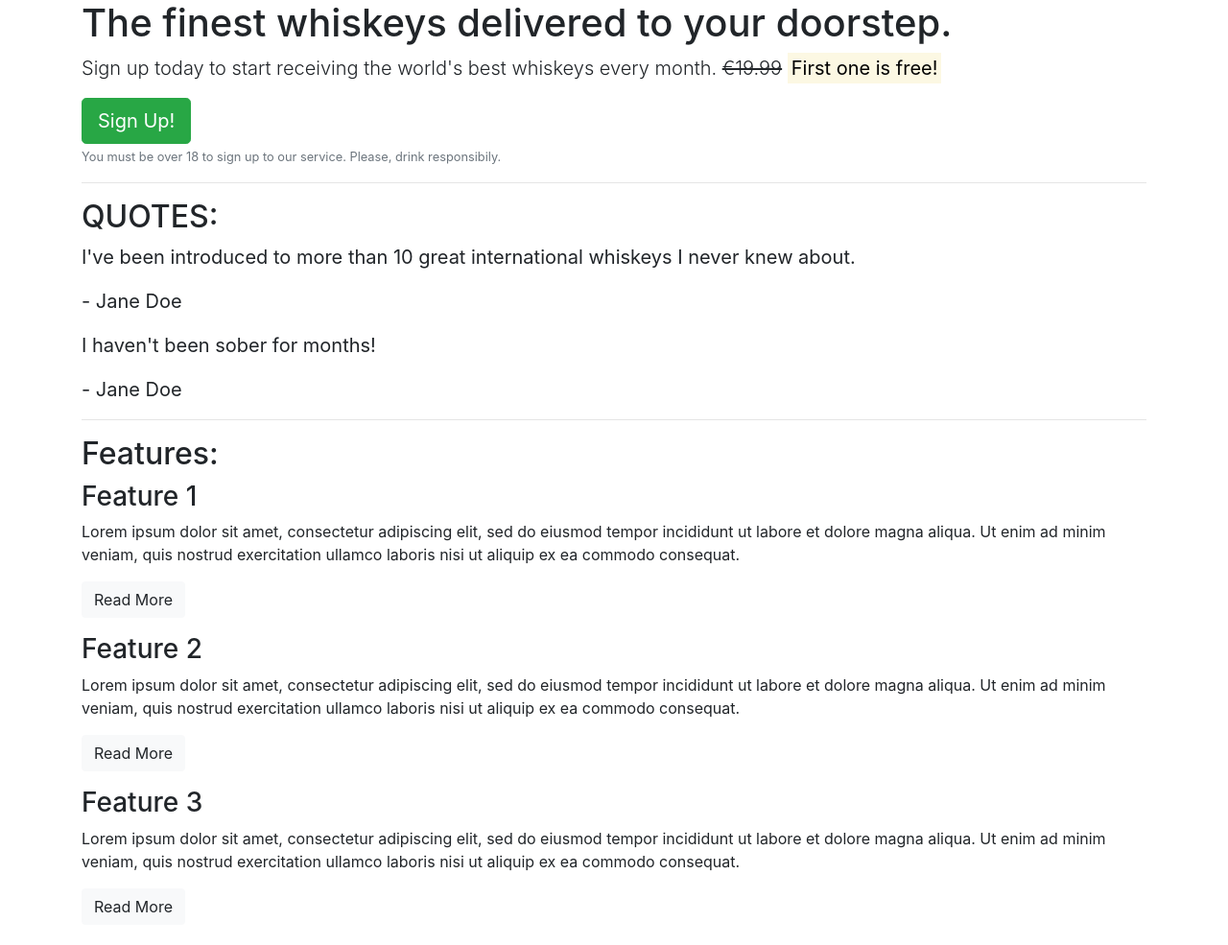
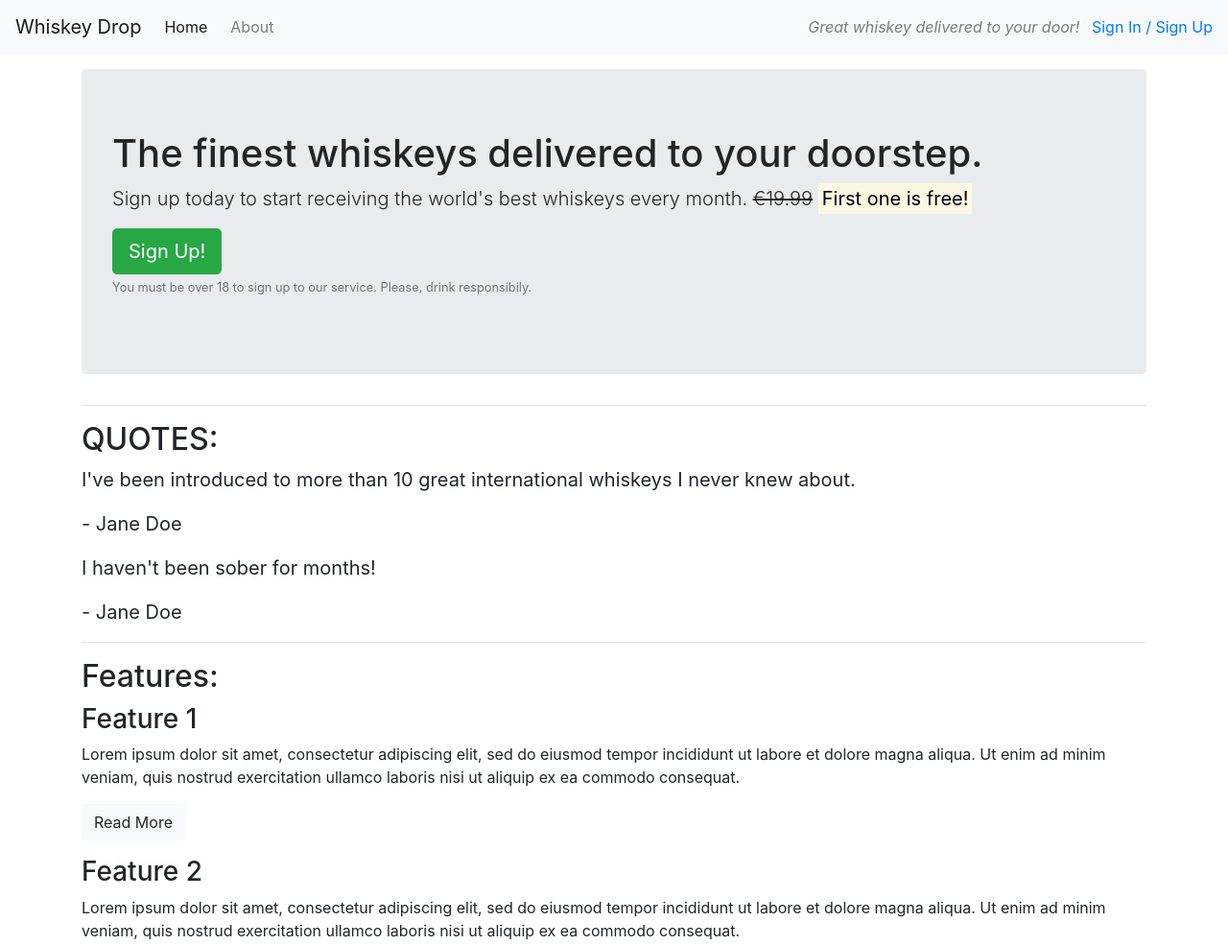
Before and after one commit to Joannamcgallagher/Bootstrap, a plain HTML site: page index.html in a window 1280 px wide. Shown: the top 985 px of the page at 96% size. Drawn offline with nearby package versions, Linux system fonts and the light colour scheme.

Commit message:
Add nav bar

```diff
--- a/index.html
+++ b/index.html
@@ -10,9 +10,21 @@
 </head>
 
 <body>
-    <article class="container">
+    <nav class="navbar navbar-light bg-light navbar-expand-sm">
+        <a href="/" class="navbar-brand">Whiskey Drop</a>
+        <ul class="navbar-nav mr-auto">
+            <li class="active nav-item mr-2"><a class="nav-link" href="/">Home</a></li>
+            <li class="nav-item mr-2"><a class="nav-link" href="/about">About</a></li>
+            <li class="nav-item mr-2 d-block d-sm-none"><a class="nav-link" href="/login">Sign In / Sign Up</a></li>
+        </ul>
+        <div class="d-none d-md-block">
+            <p class="navbar-text my-auto mr-2"><i>Great whiskey delivered to your door!</i></p>
+            <a href="/login">Sign In / Sign Up</a>
+        </div>
+    </nav>
+    <article class="container mt-3">
         <!-- Callout -->
-        <section class="callout">
+        <section class="callout jumbotron">
             <h1>The finest whiskeys delivered to your doorstep.</h1>
             <p class="lead">Sign up today to start receiving the world's best whiskeys every month.
                 <s>€19.99</s> <strong><mark>First one is free!</mark></strong>
```
